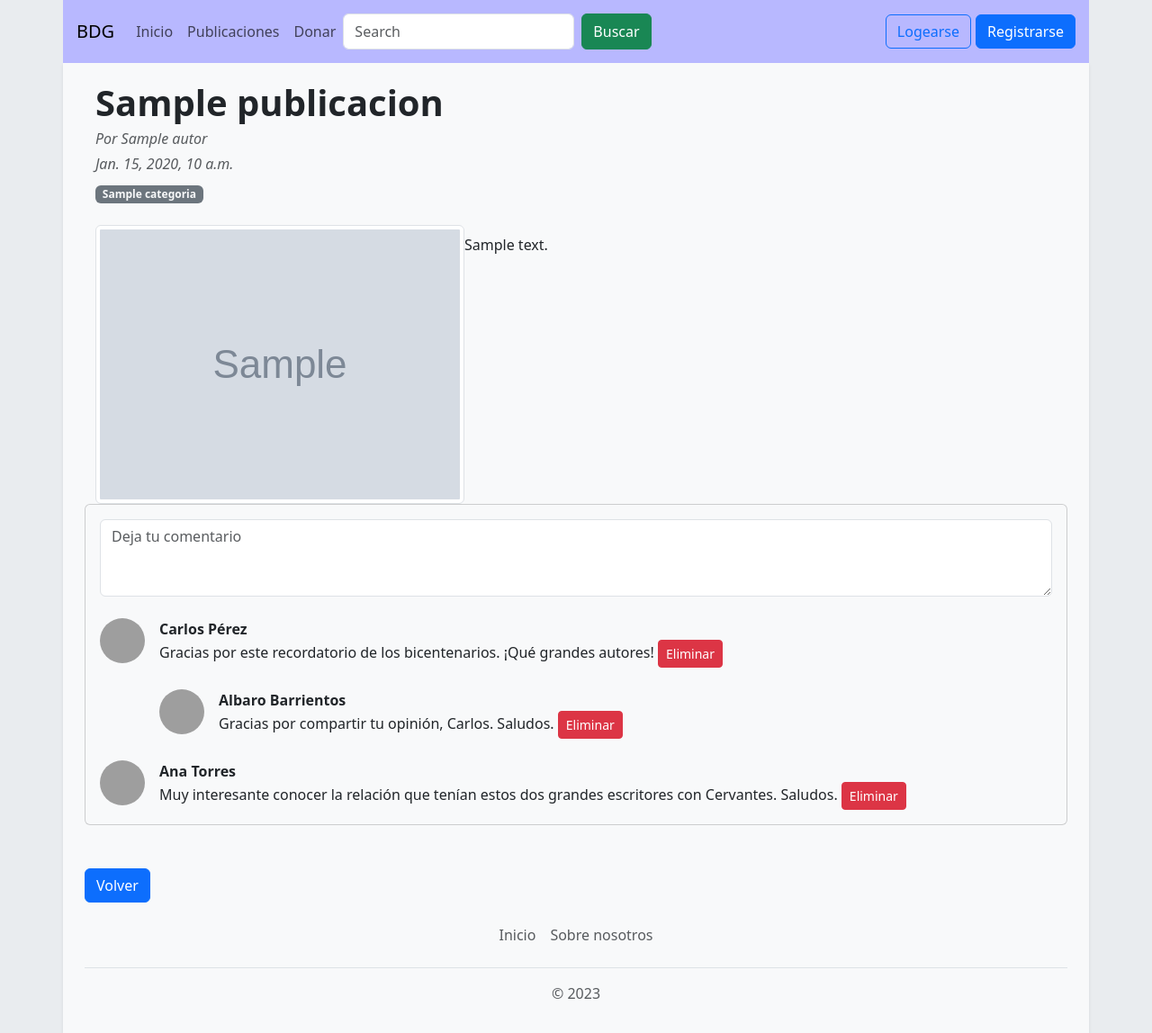
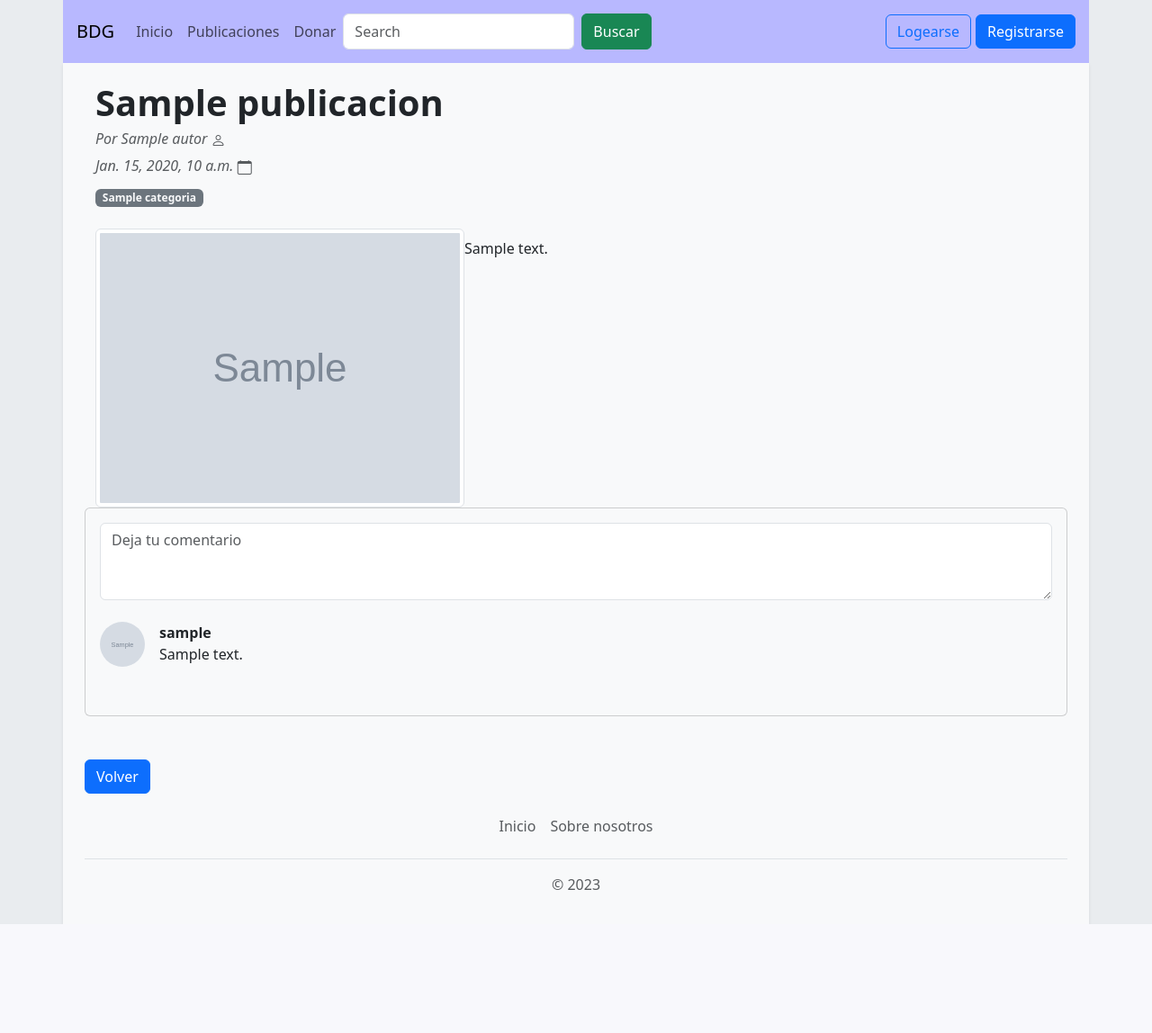
Before and after one commit to petitmilicen/Blog-django, a Django app: template Blog/blog_proyecto/core/templates/core/publicacion.html in a window 1280 px wide. Shown: the whole page at 90% size. After the commit the page ends 1027 px from the top, so only its background shows below. Run offline with Django 3.2, Linux system fonts and the light colour scheme; the template is opened without the code that fills it: most values are stand-ins (such as "Sample title", 1, 10 or a date in 2020); grey boxes marked "Sample" are stand-in pictures; grey boxes are pictures that could not be loaded.

Commit message:
comentarios, perfil etc

```diff
--- a/Blog/blog_proyecto/core/admin.py
+++ b/Blog/blog_proyecto/core/admin.py
@@ -6,10 +6,6 @@ from django.contrib.auth.admin import UserAdmin
 admin.site.register(Publicacion)
 admin.site.register(Categoria)
 admin.site.register(Comentario)
-admin.site.register(DesL)
-admin.site.register(Like)
-admin.site.register(LikePublicacion)
-admin.site.register(Pregunta)
 admin.site.register(Usuario)
 
 class AccountInLine(admin.StackedInline):
--- a/Blog/blog_proyecto/core/templates/core/barra-navegacion.html
+++ b/Blog/blog_proyecto/core/templates/core/barra-navegacion.html
@@ -10,7 +10,7 @@
           <a class="nav-link" aria-current="page" href="{% url 'index' %}">Inicio</a>
         </li>
         <li class="nav-item">
-          <a class="nav-link" aria-current="page" href="publicaciones/?pagina=1">Publicaciones</a>
+          <a class="nav-link" aria-current="page" href="{% url 'publicaciones' %}?pagina=1" >Publicaciones</a>
         </li>
         <li class="nav-item">
           <a class="nav-link" href="{% url 'donacion' %}">Donar</a>
--- a/Blog/blog_proyecto/core/templates/core/publicacion.html
+++ b/Blog/blog_proyecto/core/templates/core/publicacion.html
@@ -8,7 +8,6 @@
     <link href="https://fonts.googleapis.com/css?family=Playfair&#43;Display:700,900&amp;display=swap" rel="stylesheet">
     <link rel="stylesheet" href="https://cdn.jsdelivr.net/npm/bootstrap-icons@1.10.4/font/bootstrap-icons.css">
     <link rel="stylesheet" href="/css/style.css">
-    <!-- jQuery 3.6.4 -->
     <script src="https://cdnjs.cloudflare.com/ajax/libs/jquery/3.6.4/jquery.min.js"></script>
   </head>
 
@@ -21,17 +20,15 @@
     <div class="container" style="padding-top: 20px;">
         <div class="row">
             <div class="">
-                <!-- Post content-->
+
                 <article class="container">
-                    <!-- Post header-->
+
                     <header class="mb-4">
-                        <!-- Post title-->
-                        <h1 class="fw-bolder mb-1">{{publicacion.titulo}}</h1>
-                        <!-- Post meta content-->
-                        <div class="text-muted fst-italic mb-1">Por {{publicacion.autor}}</div>
-                        <div class="text-muted fst-italic mb-2">{{publicacion.fecha_creacion}}</div>
-                        <!-- Post categories-->
-                        <a class="badge bg-secondary text-decoration-none link-light" href="#!">{{publicacion.categoria}}</a>
+
+                        <h1 class="fw-bolder mb-1 text-truncate">{{publicacion.titulo}}</h1>
+                        <div class="text-muted fst-italic mb-1">Por {{publicacion.autor}} <i class="bi bi-person"></i></div>
+                        <div class="text-muted fst-italic mb-2">{{publicacion.fecha_creacion}} <i class="bi bi-calendar"></i></div>
+                        <a class="badge bg-secondary text-decoration-none link-light" href="#!">{{publicacion.categoria}} </a>
 
                     </header>
 
@@ -65,50 +62,43 @@
                         </div>
                         <div>
                             <section class="mb-5" style="padding-top: 10px;">
-                                <p>{{ publicacion.texto }}</p>
+                                <p>{{publicacion.texto|linebreaksbr}}</p>
                             </section>
                         </div>
                     </div>
 
                 </article>
 
-                <!-- Comments section-->
                 <section class="mb-5">
                     <div class="card bg-light">
                         <div class="card-body">
-                            <!-- Comment form-->
-                            <form class="mb-4"><textarea class="form-control" rows="3" placeholder="Deja tu comentario"></textarea></form>
-                            <!-- Comment with nested comments-->
-                            <div class="d-flex mb-4">
-                                <!-- Parent comment-->
-                                <div class="flex-shrink-0"><img class="rounded-circle" width="50px" height="50px" src="https://t4.ftcdn.net/jpg/00/64/67/63/360_F_64676383_LdbmhiNM6Ypzb3FM4PPuFP9rHe7ri8Ju.jpg" alt="..." /></div>
-                                <div class="ms-3">
-                                    <div class="fw-bold">Carlos Pérez</div>
-                                    Gracias por este recordatorio de los bicentenarios. ¡Qué grandes autores!
-                                    <button class="btn btn-danger btn-sm ms-auto delete-comment" data-comment-id="">Eliminar</button>
-                                    <!-- Child comment 1-->
-                                    <div class="d-flex mt-4">
-                                        <div class="flex-shrink-0"><img class="rounded-circle" width="50px" height="50px" src="https://t4.ftcdn.net/jpg/00/64/67/63/360_F_64676383_LdbmhiNM6Ypzb3FM4PPuFP9rHe7ri8Ju.jpg" alt="..." /></div>
-                                        <div class="ms-3">
-                                            <div class="fw-bold">Albaro Barrientos</div>
-                                            Gracias por compartir tu opinión, Carlos. Saludos.
-                                            <button class="btn btn-danger btn-sm ms-auto delete-comment" data-comment-id="">Eliminar</button>
-                                        </div>
+                            <form class="mb-4">
+                                <textarea class="form-control" rows="3" placeholder="Deja tu comentario"></textarea>
+                            </form>
+
+                            {% if publicacion.comentarios.all %}
+                                {% for comentario in publicacion.comentarios.all %}
+                                <div class="d-flex mb-4">
+                                    <div class="flex-shrink-0">
+                                        <img class="rounded-circle" width="50px" height="50px" src="{{ comentario.usuario.imagen.url }}" alt="..." />
+                                    </div>
+                                    <div class="ms-3">
+                                        <div class="fw-bold">{{ comentario.usuario.user.username }}</div>
+                                        <p>{{ comentario.texto }}</p>
                                     </div>
                                 </div>
-                            </div>
-                            <!-- Single comment-->
-                            <div class="d-flex">
-                                <div class="flex-shrink-0"><img class="rounded-circle" width="50px" height="50px" src="https://t4.ftcdn.net/jpg/00/64/67/63/360_F_64676383_LdbmhiNM6Ypzb3FM4PPuFP9rHe7ri8Ju.jpg" alt="..." /></div>
-                                <div class="ms-3">
-                                    <div class="fw-bold">Ana Torres</div>
-                                    Muy interesante conocer la relación que tenían estos dos grandes escritores con Cervantes. Saludos.
-                                    <button class="btn btn-danger btn-sm ms-auto delete-comment" data-comment-id="">Eliminar</button>
-                                </div>
-                            </div>
+                                {% if not forloop.last %}
+                                    <hr class="my-3">
+                                {% endif %}
+                                {% endfor %}
+                            {% else %}
+                                <p class="text-muted text-center">  No hay comentarios aún...</p>
+                            {% endif %}
+
                         </div>
                     </div>
                 </section>
+
                 <p class="mb-0  text-left"><a href="/html/posts.html" class="btn btn-primary"> Volver</a></p>
             </div>
 
--- a/Blog/blog_proyecto/core/templates/core/publicaciones.html
+++ b/Blog/blog_proyecto/core/templates/core/publicaciones.html
@@ -27,9 +27,9 @@
 
       {% for publicacion in publicaciones %}
       <article class="blog-post">
-        <h2 class="blog-post-title mb-1">{{publicacion.titulo}}</h2>
-        <div class="text-muted fst-italic mb-1">Por {{publicacion.autor}}</div>
-        <div class="text-muted fst-italic mb-2">{{publicacion.fecha_creacion}}</div>
+        <h2 class="blog-post-title mb-1 text-truncate">{{publicacion.titulo}}</h2>
+        <div class="text-muted fst-italic mb-1">Por {{publicacion.autor}} <i class="bi bi-person"></i></div>
+        <div class="text-muted fst-italic mb-2">{{publicacion.fecha_creacion}} <i class="bi bi-calendar"></i></div>
         <a class="badge bg-secondary text-decoration-none link-light" href="#!">{{publicacion.categoria}}</a>
         <p>{{publicacion.texto|truncatewords:50}}</p>
 
--- a/Blog/blog_proyecto/core/urls.py
+++ b/Blog/blog_proyecto/core/urls.py
@@ -4,6 +4,7 @@ from . import views
 urlpatterns = [
 
     path('', views.index, name='index'),
+    path('perfil/<str:pk>/', views.perfil, name=""),
     path('publicaciones/', views.publicaciones, name='publicaciones'),
     path('publicacion/<str:pk>/', views.publicacion, name='publicacion'),
     path('donacion/', views.donacion, name='donacion'),
```
Also changed, not shown: Blog/blog_proyecto/core/models.py (+6 -30 lines), Blog/blog_proyecto/core/templates/core/index.html (+7 -3 lines), Blog/blog_proyecto/core/templates/core/panel-admin.html (+18 -14 lines), Blog/blog_proyecto/core/templates/core/perfil.html (added, +86 -0 lines), Blog/blog_proyecto/core/views.py (+16 -1 lines), Blog/blog_proyecto/core/migrations/0005_remove_like_usuario_remove_likepublicacion_like_and_more.py (added), Blog/blog_proyecto/core/migrations/0006_alter_comentario_publicacion.py (added), Blog/blog_proyecto/core/migrations/0007_remove_comentario_usuario.py (added), Blog/blog_proyecto/core/migrations/0008_comentario_usuario.py (added), Blog/blog_proyecto/core/migrations/0009_usuario_rol.py (added), Blog/blog_proyecto/img/FxUsk77XoAEEUxC_JJw3WQL.jpg (added), Blog/blog_proyecto/img/FxUsk77XoAEEUxC_nPMEDzc.jpg (added), Blog/blog_proyecto/img/FxUsk77XoAEEUxC_wIjwFkg.jpg (added).
